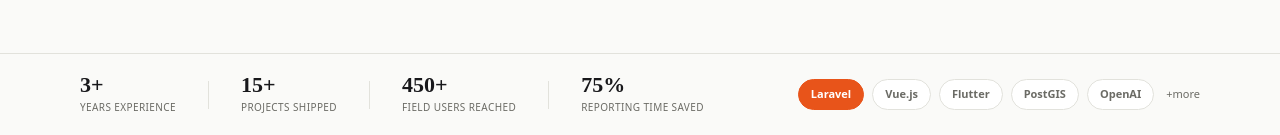
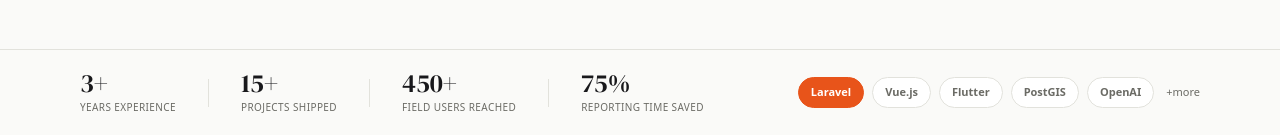
Before and after one commit to Katoemma/kato, a Nuxt app: page / in a window 1280 px wide. Shown: the part 665-800 px from the top of the page. Built offline with nearby package versions, Linux system fonts and the light colour scheme; a web font is replaced by a local one.

Commit message:
updated the heror

```diff
--- a/app/components/HeroSection.vue
+++ b/app/components/HeroSection.vue
@@ -139,7 +139,7 @@ onMounted(() => {
             class="flex items-center gap-8"
           >
             <div>
-              <span class="block font-[ClashDisplay] font-extrabold text-[22px] leading-none text-[#18181B]">{{ stat.value }}</span>
+              <span class="block font-['DM_Serif_Display'] text-[26px] leading-none text-[#18181B]">{{ stat.value }}</span>
               <span class="block text-[10px] font-medium text-[#6B6B65] mt-1 tracking-[0.04em] uppercase">{{ stat.label }}</span>
             </div>
             <div v-if="i < stats.length - 1" class="w-px h-7 bg-[#E2E2DC]" />
--- a/app/pages/index.vue
+++ b/app/pages/index.vue
@@ -13,9 +13,15 @@ useSeoMeta({
 useHead({
   link: [
     { rel: 'preconnect', href: 'https://api.fontshare.com' },
+    { rel: 'preconnect', href: 'https://fonts.googleapis.com' },
+    { rel: 'preconnect', href: 'https://fonts.gstatic.com', crossorigin: '' },
     {
       rel: 'stylesheet',
       href: 'https://api.fontshare.com/v2/css?f[]=clash-display@400,500,600,700&f[]=satoshi@400,500,700&display=swap',
+    },
+    {
+      rel: 'stylesheet',
+      href: 'https://fonts.googleapis.com/css2?family=DM+Serif+Display&display=swap',
     },
   ],
 })
```
